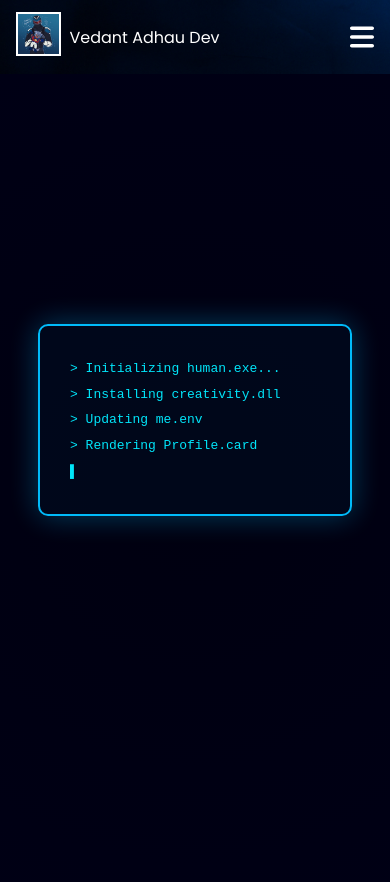
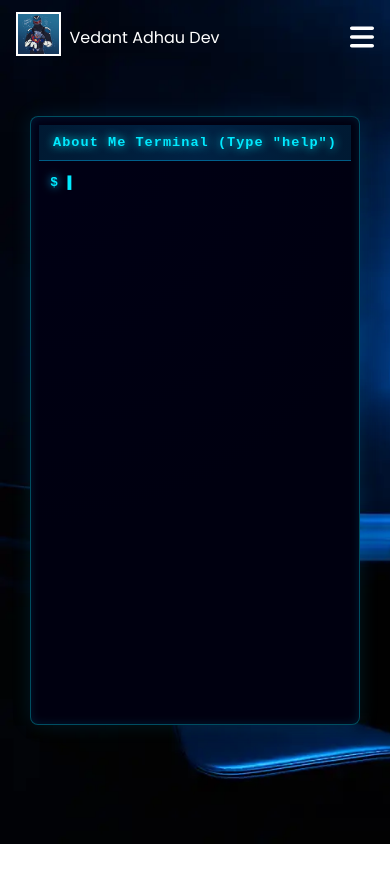
Before and after one commit to Vedant-Adhau-Dev/Portfolio, a React (Vite) app: page /about in a window 390 px wide. Shown: the top 882 px of the page. After the commit the page ends 844 px from the top, so only its background shows below. Built offline with nearby package versions, Linux system fonts and the light colour scheme; a web font is replaced by a local one.

Commit message:
Update About Section

```diff
--- a/src/components/about.css
+++ b/src/components/about.css
@@ -1,130 +1,143 @@
-.about-container {
-  height: 100vh;
-  background: radial-gradient(circle at center, #000010 0%, #000015 100%);
+.terminal-real {
+  width: 750px;
+  max-width: 95vw;
+  min-height: 80vh;
+  background: radial-gradient(circle at top left, #000015, #000010 60%);
+  border: 2px solid #00eaff55;
+  box-shadow: 0 0 30px #00bfff33, inset 0 0 15px #00bfff33;
+  border-radius: 12px;
+  color: #9eefff;
+  font-family: "Courier New", monospace;
+  display: flex;
+  flex-direction: column;
+  outline: none;
+  margin: 5vh auto;
+  overflow: hidden;
+}
+
+.terminal-header {
+  background: linear-gradient(90deg, #001a33, #002244, #001a33);
+  color: #00eaff;
+  padding: 0.8rem 1rem;
+  border-bottom: 1px solid #00bfff66;
+  font-weight: bold;
+  text-shadow: 0 0 10px #00eaff;
+  text-align: center;
+  letter-spacing: 1px;
+}
+
+.terminal-output {
+  flex: 1;
+  padding: 1rem;
+  overflow-y: auto;
+  scrollbar-width: thin;
+  scrollbar-color: #00eaff33 transparent;
+}
+
+.terminal-line {
+  margin-bottom: 0.5rem;
+  white-space: pre-wrap;
+  line-height: 1.4rem;
+}
+
+.prompt {
+  color: #00eaff;
+  font-weight: bold;
+  text-shadow: 0 0 8px #00bfff;
+}
+
+.response {
+  margin-left: 1rem;
+  color: #9eefff;
+  animation: fadeIn 0.3s ease-in-out;
+}
+
+.current {
   display: flex;
   align-items: center;
-  justify-content: center;
-  color: #00eaff;
-  font-family: "Courier New", monospace;
 }
 
-/* Terminal intro */
-.terminal-window {
-  background: rgba(0, 10, 30, 0.85);
-  border: 2px solid #00bfff;
-  box-shadow: 0 0 30px #00bfff55;
-  border-radius: 10px;
-  padding: 30px;
-  width: 420px;
-  font-size: 1rem;
-  line-height: 1.6rem;
-  animation: flicker 0.15s infinite alternate;
-  margin-bottom: 20vh;
+.cursor {
+  display: inline-block;
+  margin-left: 2px;
+  animation: blink 0.7s infinite;
+  color: #00eaff;
+  font-weight: bold;
 }
 
-@keyframes flicker {
-  from { opacity: 0.9; }
-  to { opacity: 1; }
-}
-
-/* Horizontal about layout */
-.about-horizontal {
-  display: flex;
-  align-items: center;
-  gap: 50px;
-  background: rgba(0, 15, 40, 0.5);
-  border: 2px solid #00eaff;
-  border-radius: 20px;
-  box-shadow: 0 0 40px #00bfff99, inset 0 0 25px #00bfff44;
-  padding: 40px 60px;
-  animation: fadeIn 1s ease forwards;
-  margin-bottom: 20vh;
+@keyframes blink {
+  0%, 50% { opacity: 1; }
+  50.01%, 100% { opacity: 0; }
 }
 
 @keyframes fadeIn {
-  from { opacity: 0; transform: translateY(20px); }
+  from { opacity: 0; transform: translateY(3px); }
   to { opacity: 1; transform: translateY(0); }
 }
 
-/* Avatar + name */
-.avatar-side {
-  text-align: center;
+/* Scrollbar aesthetic */
+.terminal-output::-webkit-scrollbar {
+  width: 6px;
 }
 
-.avatar-circle {
-  width: 100px;
-  height: 100px;
-  border-radius: 50%;
-  border: 3px solid #00eaff;
-  display: flex;
-  align-items: center;
-  justify-content: center;
-  font-size: 1.8rem;
-  color: #00eaff;
-  text-shadow: 0 0 15px #00bfff;
-  margin-bottom: 15px;
+.terminal-output::-webkit-scrollbar-thumb {
+  background: #00eaff33;
+  border-radius: 10px;
 }
 
-.glow-name {
-  color: #00eaff;
-  text-shadow: 0 0 15px #00bfff, 0 0 25px #00eaff;
-  font-size: 1.4rem;
+/* Responsive */
+@media (max-width: 600px) {
+  .terminal-real {
+    font-size: 0.9rem;
+    padding: 0.5rem;
+  }
 }
 
-/* Data section */
-.data-side {
-  display: flex;
-  flex-direction: column;
-  gap: 15px;
+@media (max-width: 900px) {
+  .terminal-real {
+    width: 80vw;
+    min-height: 75vh;
+    font-size: 0.95rem;
+  }
+
+  .terminal-header {
+    font-size: 1rem;
+  }
 }
 
-.data-line {
-  display: flex;
-  align-items: center;
-  gap: 20px;
-  font-size: 1rem;
+@media (max-width: 600px) {
+  .terminal-real {
+    width: 80vw;
+    min-height: 70vh;
+    font-size: 0.85rem;
+    border-width: 1px;
+    box-shadow: 0 0 20px #00bfff22, inset 0 0 10px #00bfff22;
+  }
+
+  .terminal-header {
+    padding: 0.6rem 0.5rem 0.6rem 0.5rem;
+    font-size: 0.6rem;
+  }
+
+  .terminal-output {
+    padding: 0.7rem;
+  }
 }
 
-.label {
-  width: 120px;
-  color: #00eaff;
-  opacity: 0.8;
-  text-transform: uppercase;
-  font-weight: bold;
-  letter-spacing: 1px;
-}
+@media (max-width: 400px) {
+  .terminal-real {
+    font-size: 0.8rem;
+    border-radius: 8px;
+  }
 
-.value {
-  color: #9eefff;
-  transition: 0.3s;
-}
-
-.value:hover {
-  color: #00eaff;
-  text-shadow: 0 0 10px #00bfff;
-}
-
-@media (max-width: 800px) {
-  .terminal-window {
-    width: 250px;
-    font-size: small;
-    margin-top: 2vh;
-  }
-  .about-horizontal {
-    flex-direction: column;
-    margin-top: 3vh;
-    width: 80vw;
-    font-size: smaller;
-    text-align: center;
-    border-top: 2px solid #00bfff;
-    /* border: none; */
-    padding: 20px 30px;
-  }
-  .avatar-circle {
-    display: none;
-  }
-  .data-line {
-    display: flex;
-    flex-direction: column;
+  .terminal-header {
+    font-size: 0.85rem;
   }
 }
+.hidden-input {
+  position: absolute;
+  opacity: 0;
+  pointer-events: none;
+  height: 0;
+  width: 0;
+}
--- a/src/components/about.jsx
+++ b/src/components/about.jsx
@@ -1,75 +1,107 @@
-import { useEffect, useState } from "react";
+import { useState, useEffect, useRef } from "react";
 import "./about.css";
 
-function About() {
-  const [showTerminal, setShowTerminal] = useState(true);
-  const [lines, setLines] = useState([]);
-  const commands = [
-    "> Initializing human.exe...",
-    "> Loading passions...",
-    "> Installing creativity.dll",
-    "> Updating me.env",
-    "> Rendering Profile.card"
-  ];
+export default function About() {
+  const [output, setOutput] = useState([]);
+  const [currentLine, setCurrentLine] = useState("");
+  const [isTyping, setIsTyping] = useState(false);
+  const terminalRef = useRef(null);
+  const inputRef = useRef(null); // hidden input
 
+  const commands = {
+    role: ">_ Web Developer",
+    stack: ">_ HTML, CSS, JavaScript, React, Node.js, Express.js, Tailwind, Git, Github",
+    ability: ">_ Turning ideas into clean, creative, and functional code.",
+    mission: ">_ Creating impactful and meaningful experiences through code.",
+    location: ">_ Somewhere between logic & imagination",
+    help: ">_ Available commands: role, stack, ability, mission, location, clear",
+  };
 
+  const handleCommand = (cmd) => {
+    const command = cmd.trim().toLowerCase();
+    if (!command) return;
 
-  useEffect(() => {
+    if (command === "clear") {
+      setOutput([]);
+      return;
+    }
+
+    const response = commands[command] || `Command not found: ${command}`;
+    typeResponse(response);
+  };
+
+  const typeResponse = (text) => {
+    setIsTyping(true);
     let i = 0;
+    const speed = 25;
+    let typed = "";
+
     const interval = setInterval(() => {
-      if (i < commands.length) {
-        setLines((prev) => [...prev, commands[i]]);
+      if (i < text.length) {
+        typed += text[i];
+        setOutput((prev) => {
+          const newOut = [...prev];
+          newOut[newOut.length - 1].response = typed;
+          return newOut;
+        });
         i++;
       } else {
         clearInterval(interval);
-        setTimeout(() => setShowTerminal(false), 100); // wait a bit then hide
+        setIsTyping(false);
       }
-    }, 1000);
-    return () => clearInterval(interval);
-  }, []);
+    }, speed);
+  };
+
+  const handleKeyDown = (e) => {
+    if (isTyping) return;
+    if (e.key === "Enter") {
+      e.preventDefault();
+      setOutput((prev) => [...prev, { command: currentLine, response: "" }]);
+      handleCommand(currentLine);
+      setCurrentLine("");
+    }
+  };
+
+  useEffect(() => {
+    terminalRef.current?.scrollIntoView({ behavior: "smooth" });
+  }, [output, currentLine]);
+
+  // Focus hidden input on tap
+  const focusInput = () => {
+    inputRef.current?.focus();
+  };
 
   return (
-    <div className="about-container">
-      {showTerminal ? (
-        <div className="terminal-window">
-          {lines.map((line, index) => (
-            <p key={index} className="terminal-line">{line}</p>
-          ))}
+    <div
+      className="terminal-real"
+      tabIndex="0"
+      onClick={focusInput}
+    >
+      <div className="terminal-header">About Me Terminal (Type "help")</div>
+
+      <div className="terminal-output" onClick={focusInput}>
+        {output.map((line, i) => (
+          <div key={i} className="terminal-line">
+            <span className="prompt">$ {line.command}</span>
+            {line.response && <div className="response">{line.response}</div>}
+          </div>
+        ))}
+
+        <div className="terminal-line current">
+          <span className="prompt">$ {currentLine}</span>
           <span className="cursor">▌</span>
         </div>
-      ) : (
-        <div className="about-horizontal">
-          <div className="avatar-side">
-            <div className="avatar-circle">TW</div>
-            <h2 className="glow-name">THEWRITER.EXE</h2>
-          </div>
 
-          <div className="data-side">
-            <div className="data-line">
-              <span className="label">ROLE</span>
-              <span className="value">Web Developer</span>
-            </div>
-            <div className="data-line">
-              <span className="label">STACK</span>
-              <span className="value">HTML • CSS • JavaScript • React • Node.js • Express.js • Tailwind</span>
-            </div>
-            <div className="data-line">
-              <span className="label">ABILITY</span>
-              <span className="value">Turning ideas into clean, creative, and functional code.</span>
-            </div>
-            <div className="data-line">
-              <span className="label">MISSION</span>
-              <span className="value">Creating impactful and meaningful experiences through code.</span>
-            </div>
-            <div className="data-line">
-              <span className="label">LOCATION</span>
-              <span className="value">Somewhere between logic & imagination</span>
-            </div>
-          </div>
-        </div>
-      )}
+        <input
+          ref={inputRef}
+          className="hidden-input"
+          value={currentLine}
+          onChange={(e) => setCurrentLine(e.target.value)}
+          onKeyDown={handleKeyDown}
+        />
+
+        <div ref={terminalRef} />
+      </div>
     </div>
   );
 }
-
-export default About;
--- a/src/components/skillset.css
+++ b/src/components/skillset.css
@@ -10,7 +10,7 @@
   color: #00bfff;
   overflow: hidden;
   position: relative;
-  padding-top: 30vh;
+  padding-top: 25vh;
 }
 
 .section-title {
@@ -18,6 +18,7 @@
   margin-bottom: 40px;
   text-shadow: 0 0 15px #00bfff;
   margin-left: 15px;
+  margin-top: 2vh;
 }
 
 /* Slider Container */
@@ -35,6 +36,12 @@
   display: flex;
   width: calc(200px * 30); /* Adjust based on item count */
   animation: scroll 25s linear infinite;
+}
+
+.revslide-track {
+  display: flex;
+  width: calc(200px * 30); /* Adjust based on item count */
+  animation: revscroll 20s linear infinite reverse;
 }
 
 .slide {
@@ -67,11 +74,19 @@
   100% { transform: translateX(calc(-200px * 15)); } /* Half of doubled list */
 }
 
+@keyframes revscroll {
+  0% { transform: translateX(0); }
+  100% { transform: translateX(-50%); }
+}
+
 @media (max-width: 800px) {
   .slider {
     width: 100vw;
     margin: 0;
   }
+  .section-title {
+    margin-left: 0;
+  }
   .skillset-container {
     padding-top: 20vh;
   }
--- a/src/components/skillset.jsx
+++ b/src/components/skillset.jsx
@@ -17,10 +17,20 @@ export default function Skillset() {
       <div className="slider">
         <div className="slide-track">
           {
-          doubledSkills.map((skill, i) => (
-            <div className="slide" key={i}>
-              <span>{skill}</span>
-            </div>
+            doubledSkills.map((skill, i) => (
+              <div className="slide" key={i}>
+                <span>{skill}</span>
+              </div>
+            ))}
+        </div>
+      </div>
+      <div className="slider">
+        <div className="revslide-track">
+          {
+            doubledSkills.map((skill, i) => (
+          <div className="slide" key={i}>
+            <span>{skill}</span>
+          </div>
           ))}
         </div>
       </div>
--- a/src/index.css
+++ b/src/index.css
@@ -6,7 +6,7 @@
 }
 
 body {
-  background-image: url(/assets/bg.png);
+  background-image: url(/assets/bg.webp);
   background-size: cover;
   background-repeat: no-repeat;
   height: 100vh;
```
Also changed, not shown: public/assets/bg.webp (added).
